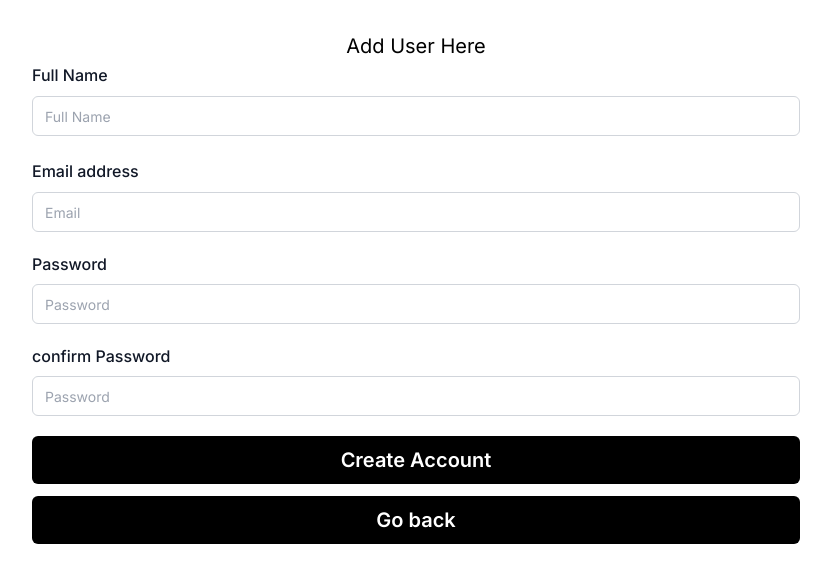
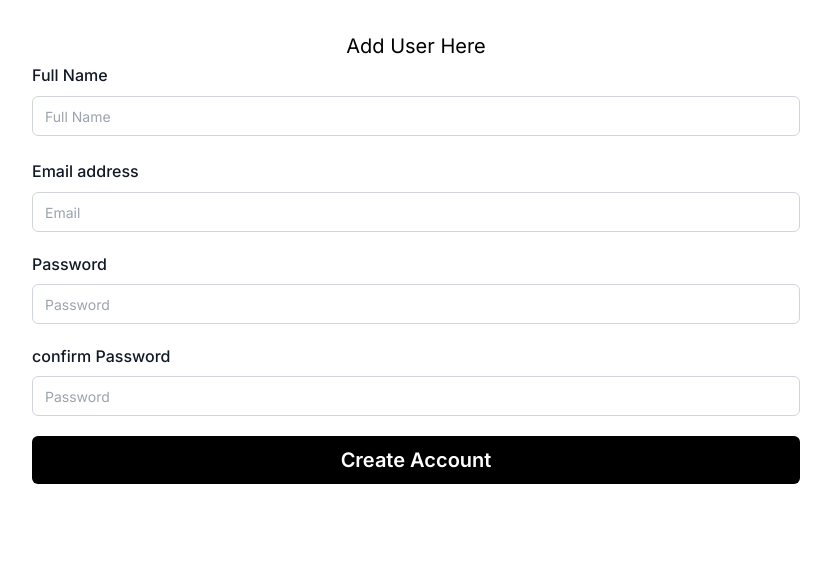
Before and after one commit to anish-singh-rawat/Next-Auth, a Next.js app: page /pages/AddUsers in a window 1280 px wide. Shown: the top 582 px of the page, without its empty margins (224-1055 px from the left). Built offline with nearby package versions, Linux system fonts and the light colour scheme.

Commit message:
crud operation

```diff
--- a/src/app/page.tsx
+++ b/src/app/page.tsx
@@ -82,7 +82,7 @@ export default function Home() {
             <div className="bg-orange-300 rounded-md p-2 mt-4 cursor-pointer"
             onClick={()=>setShowFecthUsers(!showFecthUsers)}  >
              {
-              showFecthUsers ? <div>  Add User </div> :  <div> showUsers</div>
+              showFecthUsers ? <div>  Add User </div> :  <div> show Users</div>
              }
             </div>
             <Logout />
--- a/src/app/pages/AddUsers/page.tsx
+++ b/src/app/pages/AddUsers/page.tsx
@@ -129,12 +129,6 @@ export default function AddUsers() {
                   Create Account
                 </button>
                 }
-
-                </center>
-                <center>
-                 <Link href="/"  className="inline-flex mt-3 w-full items-center justify-center rounded-md bg-black px-3.5 py-2.5 font-semibold leading-7 text-white hover:bg-black/80">
-                  Go back
-                </Link>
                 </center>
               </div>
             </div>
```
Also changed, not shown: src/app/FetchUser.tsx (line endings or trailing spaces).
